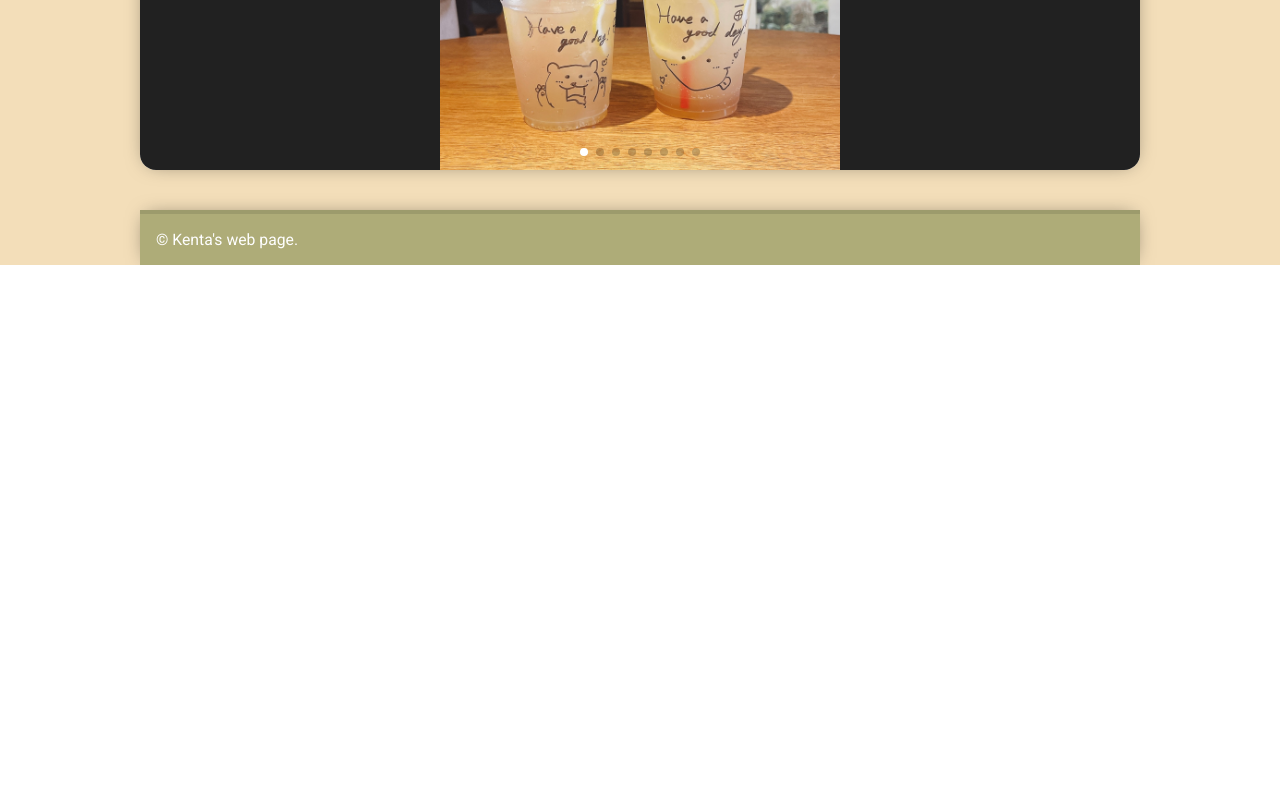
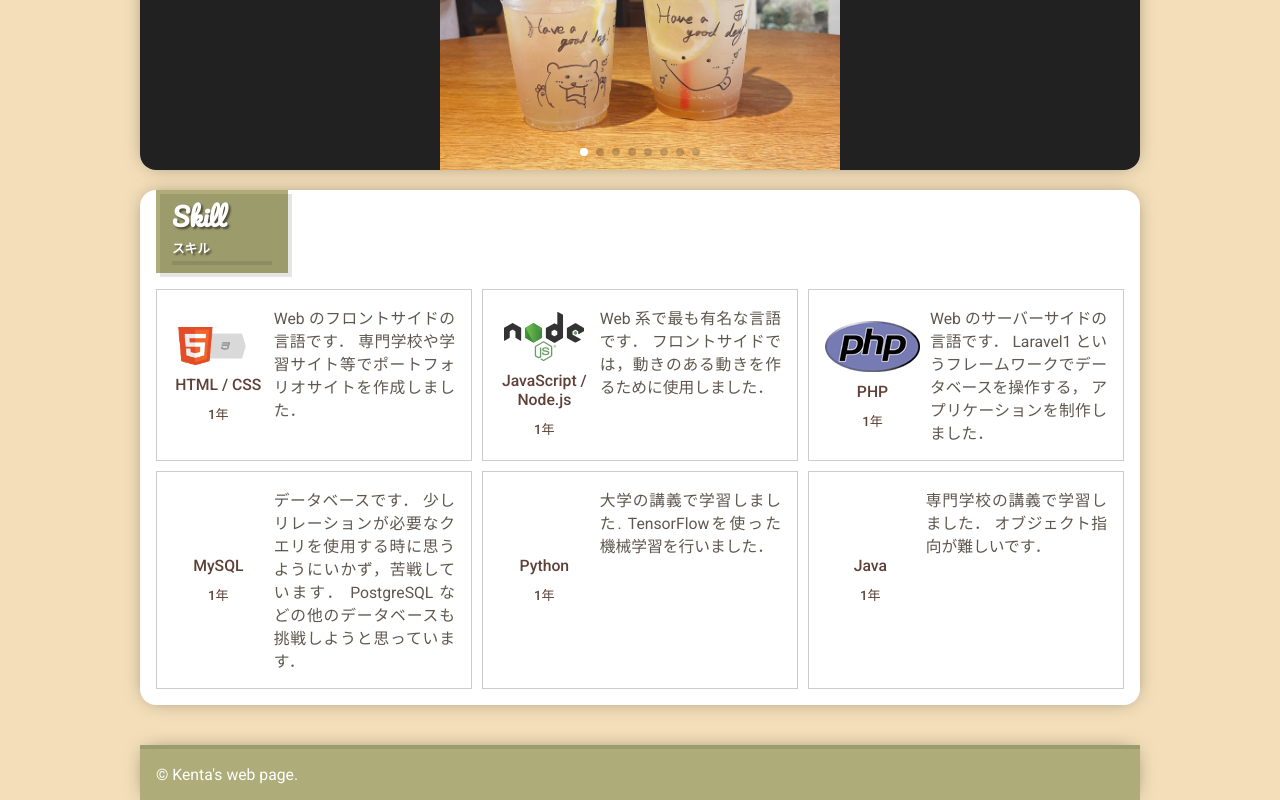
Before and after one commit to joeboxsxx/web-portfolio, a plain HTML site: page public/index.html in a window 1280 px wide. Shown: the part 1044-1844 px from the top of the page. Before the commit the page ends 1309 px from the top, so only its background shows below. Drawn offline with nearby package versions, Linux system fonts and the light colour scheme.

Commit message:
Create a card (skill)

```diff
--- a/public/assets/main.css
+++ b/public/assets/main.css
@@ -225,3 +225,42 @@ a:hover {
   padding: 0 0.5em;
 }
 /* ===== CARD | HOBBY END ===== */
+
+/* ===== CARD | SKILL BEGIN ===== */
+.tile-grid-cover {
+  display: grid;
+  grid-auto-rows: minmax(100px, auto);
+  gap: 10px;
+}
+@media screen and (max-width: 699px) {
+  .tile-grid-cover {
+    grid-template-columns: 1fr;
+  }
+}
+@media screen and (min-width: 700px) {
+  .tile-grid-cover {
+    grid-template-columns: 1fr 1fr 1fr;
+  }
+}
+.card-tile {
+  border: 1px solid #cccccc;
+  padding: 16px;
+  display: grid;
+  grid-template-columns: 1fr 2fr;
+  gap: 10px;
+}
+.card-tile-title {
+  display: flex;
+  flex-direction: column;
+  align-items: center;
+  font-weight: 500;
+  color: #5d4037;
+  gap: 10px;
+  text-align: center;
+  justify-content: center;
+}
+.card-tile-text {
+  color: #5f574f;
+  text-align: justify;
+}
+/* ===== CARD | SKILL END ===== */
--- a/public/index.html
+++ b/public/index.html
@@ -180,6 +180,93 @@
         </div>
       </div>
 
+      <div style="height: 20px"></div>
+      <div class="card-cover bg-white">
+        <h2 class="card-title-cover bg-2 text-light">
+          <div class="card-title">Skill</div>
+          <div class="card-subtitle">スキル</div>
+          <div class="card-title-line"></div>
+        </h2>
+        <div class="card-contents tile-grid-cover">
+          <div class="card-tile">
+            <div class="card-tile-title">
+              <img
+                src="./assets/logos/html5.png"
+                width="80"
+                alt="HTML5 Powered with CSS3 / Styling"
+              />
+              <span>HTML / CSS</span>
+              <small>1年</small>
+            </div>
+            <div class="card-tile-text">
+              Web のフロントサイドの言語です．
+              専門学校や学習サイト等でポートフォリオサイトを作成しました．
+            </div>
+          </div>
+
+          <div class="card-tile">
+            <div class="card-tile-title">
+              <img
+                src="./assets/logos/nodejs.svg"
+                width="80"
+                alt="Node.jsロゴ"
+              />
+              <span>JavaScript / Node.js</span>
+              <small>1年</small>
+            </div>
+            <div class="card-tile-text">
+              Web 系で最も有名な言語です．
+              フロントサイドでは，動きのある動きを作るために使用しました．
+            </div>
+          </div>
+
+          <div class="card-tile">
+            <div class="card-tile-title">
+              <img src="./assets/logos/php.png" alt="PHPロゴ" />
+              <span>PHP</span>
+              <small>1年</small>
+            </div>
+            <div class="card-tile-text">
+              Web のサーバーサイドの言語です． Laravel1
+              というフレームワークでデータベースを操作する，
+              アプリケーションを制作しました．
+            </div>
+          </div>
+
+          <div class="card-tile">
+            <div class="card-tile-title">
+              <span>MySQL</span>
+              <small>1年</small>
+            </div>
+            <div class="card-tile-text">
+              データベースです．
+              少しリレーションが必要なクエリを使用する時に思うようにいかず，苦戦しています．
+              PostgreSQL などの他のデータベースも挑戦しようと思っています．
+            </div>
+          </div>
+
+          <div class="card-tile">
+            <div class="card-tile-title">
+              <span>Python</span>
+              <small>1年</small>
+            </div>
+            <div class="card-tile-text">
+              大学の講義で学習しました. TensorFlowを使った機械学習を行いました．
+            </div>
+          </div>
+
+          <div class="card-tile">
+            <div class="card-tile-title">
+              <span>Java</span>
+              <small>1年</small>
+            </div>
+            <div class="card-tile-text">
+              専門学校の講義で学習しました． オブジェクト指向が難しいです．
+            </div>
+          </div>
+        </div>
+      </div>
+
       <div style="height: 40px"></div>
 
       <footer class="footer-cover bg-2 text-light">
```
